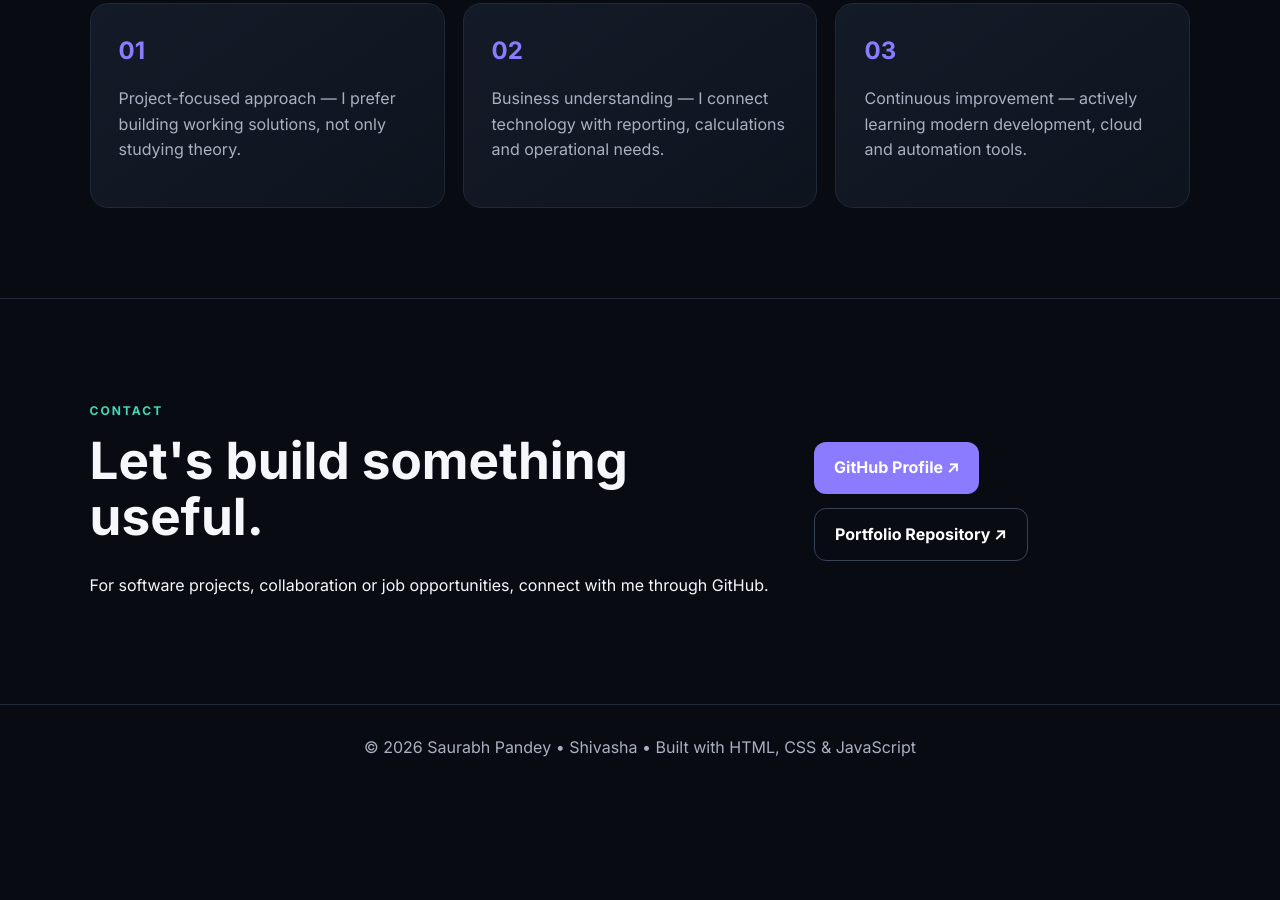
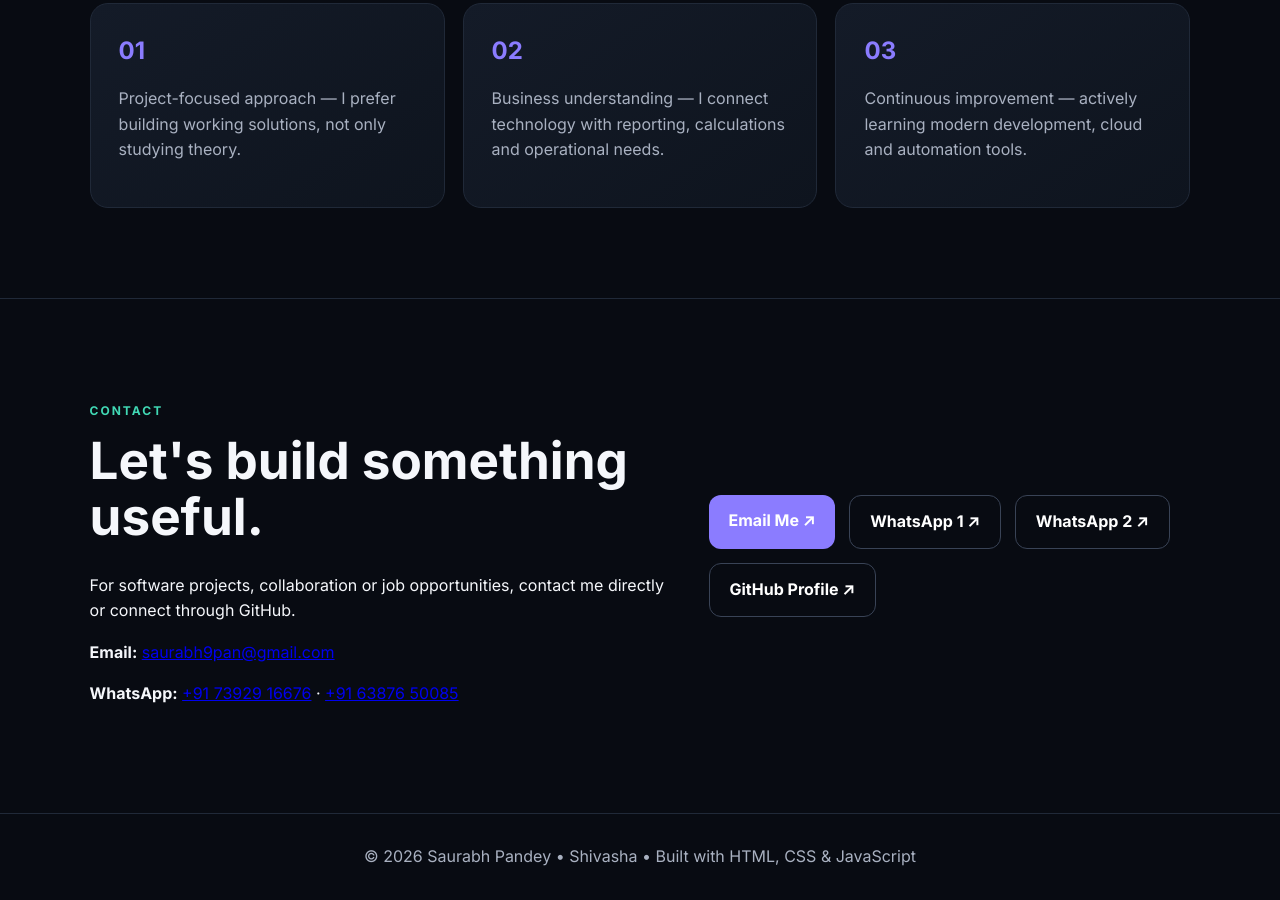
Before and after one commit to devops-saurabhpandey/My-portfolio-, a plain HTML site: page index.html in a window 1280 px wide. Shown: the part 4786-5686 px from the top of the page. Before the commit the page ends 5577 px from the top, so only its background shows below. Drawn offline with Linux system fonts and the light colour scheme.

Commit message:
Add email and WhatsApp contact links to portfolio

```diff
--- a/index.html
+++ b/index.html
@@ -132,10 +132,15 @@
 </section>
 
 <section id="contact" class="section contact">
-  <div><p class="eyebrow">CONTACT</p><h2>Let's build something useful.</h2><p>For software projects, collaboration or job opportunities, connect with me through GitHub.</p></div>
+  <div><p class="eyebrow">CONTACT</p><h2>Let's build something useful.</h2><p>For software projects, collaboration or job opportunities, contact me directly or connect through GitHub.</p>
+    <p><strong>Email:</strong> <a href="mailto:saurabh9pan@gmail.com">saurabh9pan@gmail.com</a></p>
+    <p><strong>WhatsApp:</strong> <a href="https://wa.me/917392916676" target="_blank" rel="noopener">+91 73929 16676</a> · <a href="https://wa.me/916387650085" target="_blank" rel="noopener">+91 63876 50085</a></p>
+  </div>
   <div class="contact-actions">
-    <a class="btn primary" href="https://github.com/devops-saurabhpandey" target="_blank" rel="noopener">GitHub Profile ↗</a>
-    <a class="btn ghost" href="https://github.com/devops-saurabhpandey/My-portfolio-" target="_blank" rel="noopener">Portfolio Repository ↗</a>
+    <a class="btn primary" href="mailto:saurabh9pan@gmail.com">Email Me ↗</a>
+    <a class="btn ghost" href="https://wa.me/917392916676" target="_blank" rel="noopener">WhatsApp 1 ↗</a>
+    <a class="btn ghost" href="https://wa.me/916387650085" target="_blank" rel="noopener">WhatsApp 2 ↗</a>
+    <a class="btn ghost" href="https://github.com/devops-saurabhpandey" target="_blank" rel="noopener">GitHub Profile ↗</a>
   </div>
 </section>
 </main>
```
